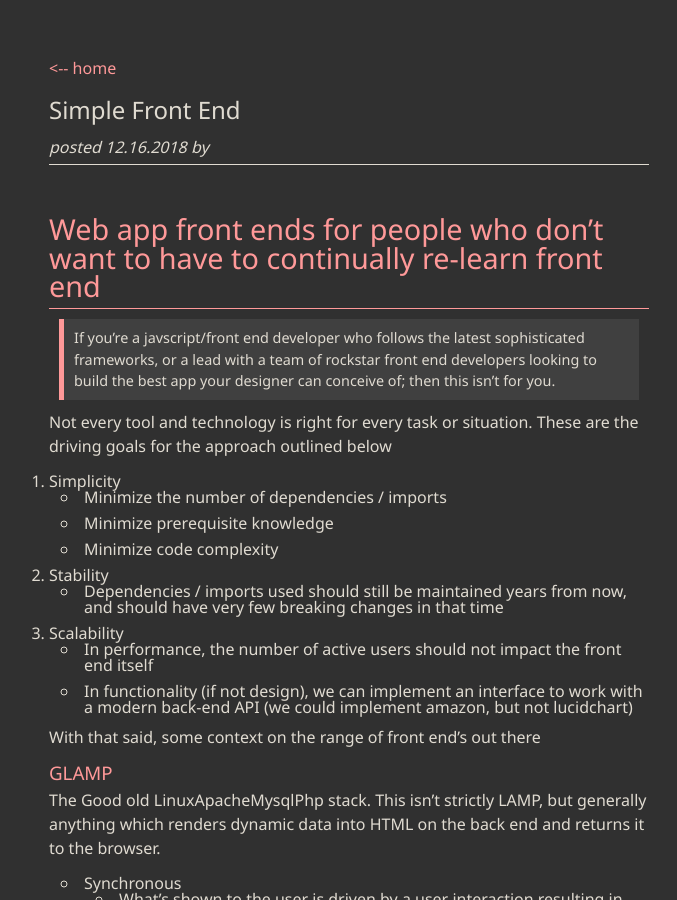
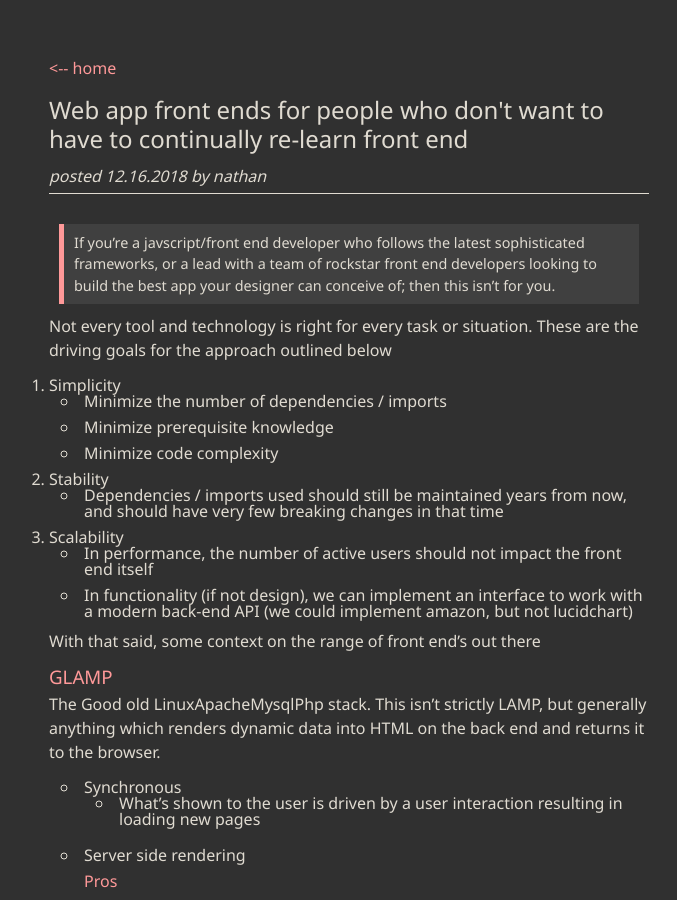
Before and after one commit to blackdoor/blog, a Jekyll site: the page built from _posts/2018-12-16-simple-front-end.md, in a window 1280 px wide and 900 px high. Shown: the whole window, without its empty margins (291-968 px from the left). Built offline with Jekyll 4.4.1, drawn with Linux system fonts in a browser that asks for light colours; our own code applies the rules of GitHub Pages for plain Markdown files.

Commit message:
post header

```diff
--- a/_posts/2018-12-16-simple-front-end.md
+++ b/_posts/2018-12-16-simple-front-end.md
@@ -1,4 +1,8 @@
-# Web app front ends for people who don't want to have to continually re-learn front end
+---
+layout: post
+author: nathan
+title: Web app front ends for people who don't want to have to continually re-learn front end
+---
 
 > If you're a javscript/front end developer who follows the latest sophisticated frameworks, or a lead with a team of rockstar front end developers looking to build the best app your designer can conceive of; then this isn't for you.
 
```
